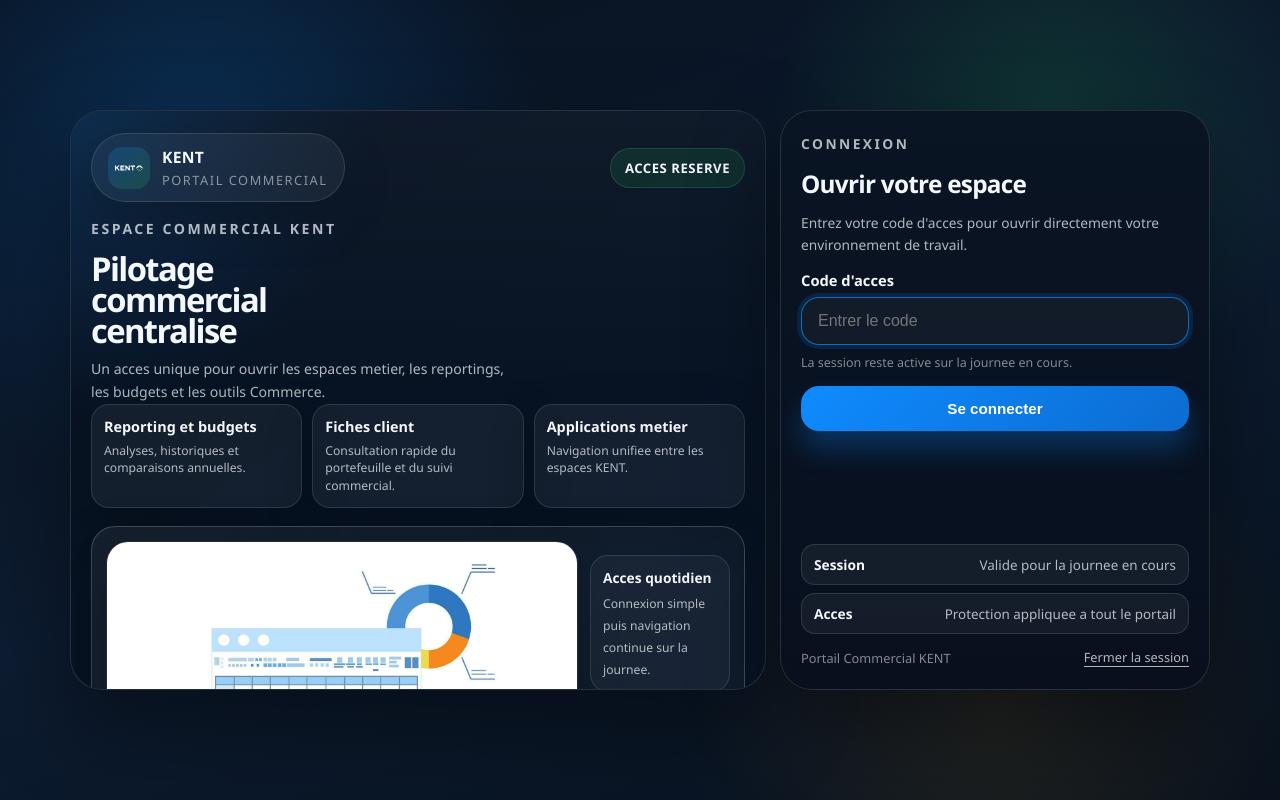
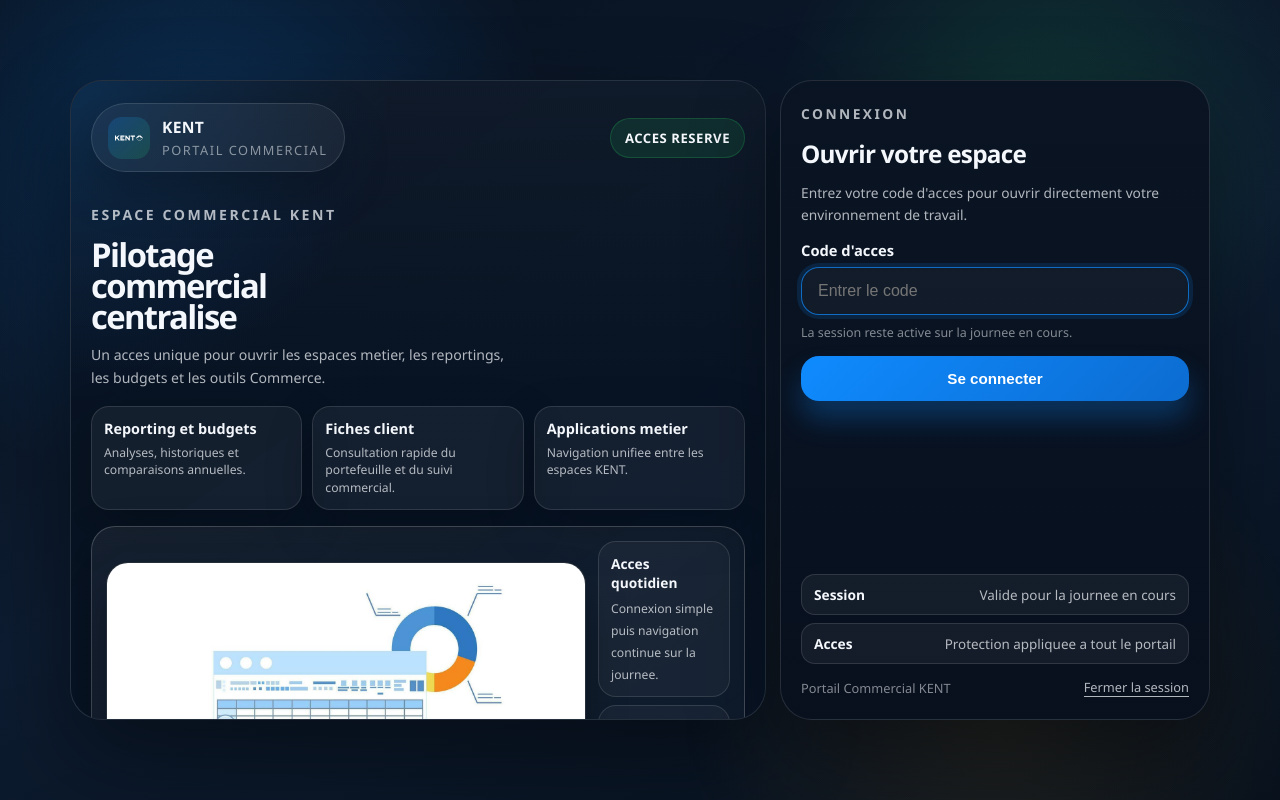
Before and after one commit to lgarciia/Portail-Commercial-KENT, a website: page acces.html in a window 1280 px wide. Drawn offline with Linux system fonts and the light colour scheme.

Commit message:
Adjust login showcase layout to avoid clipping

```diff
--- a/acces.html
+++ b/acces.html
@@ -117,7 +117,8 @@
       padding: 28px;
       display: flex;
       flex-direction: column;
-      justify-content: space-between;
+      justify-content: flex-start;
+      gap: 16px;
       isolation: isolate;
     }
 
@@ -136,6 +137,12 @@
         linear-gradient(180deg, rgba(255, 255, 255, 0.03), transparent 48%);
       pointer-events: none;
       z-index: -1;
+    }
+
+    .showcase > div:first-child {
+      display: grid;
+      gap: 16px;
+      align-content: start;
     }
 
     .brand-row {
@@ -212,7 +219,7 @@
       display: grid;
       gap: 16px;
       max-width: 620px;
-      margin-top: 22px;
+      margin-top: 8px;
     }
 
     .eyebrow {
@@ -272,7 +279,7 @@
       gap: 12px;
       align-items: end;
       grid-template-columns: minmax(0, 1fr) 156px;
-      margin-top: 18px;
+      margin-top: 0;
       padding: 14px;
       border-radius: var(--radius-lg);
       border: 1px solid var(--line-strong);
@@ -553,7 +560,7 @@
 
       .shell {
         height: calc(100vh - 36px);
-        max-height: 620px;
+        max-height: 660px;
       }
 
       .showcase,
@@ -571,7 +578,7 @@
       .shell {
         gap: 14px;
         height: calc(100vh - 28px);
-        max-height: 580px;
+        max-height: 640px;
       }
 
       .showcase,
@@ -602,11 +609,11 @@
       }
 
       .visual-card {
-        grid-template-columns: minmax(0, 1fr) 140px;
+        grid-template-columns: minmax(0, 1fr) 132px;
       }
 
       .visual-preview {
-        min-height: 145px;
+        min-height: 138px;
       }
 
       .login-top h2 {
```
